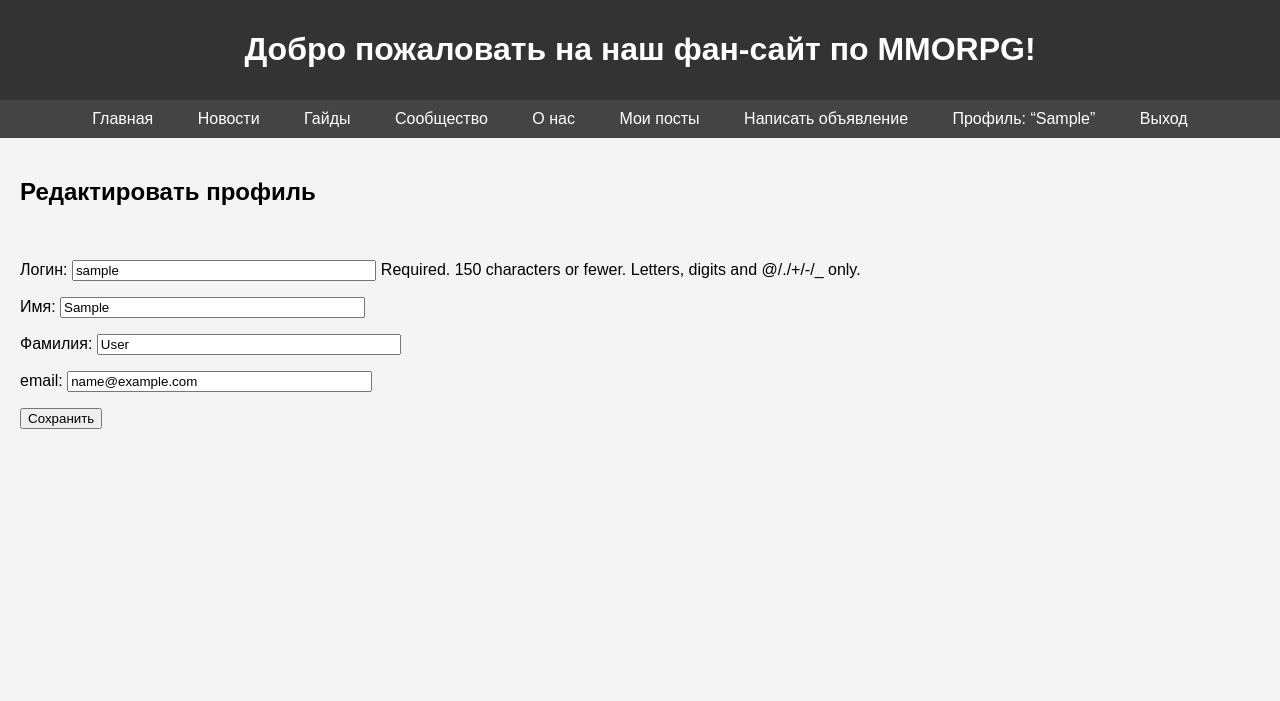
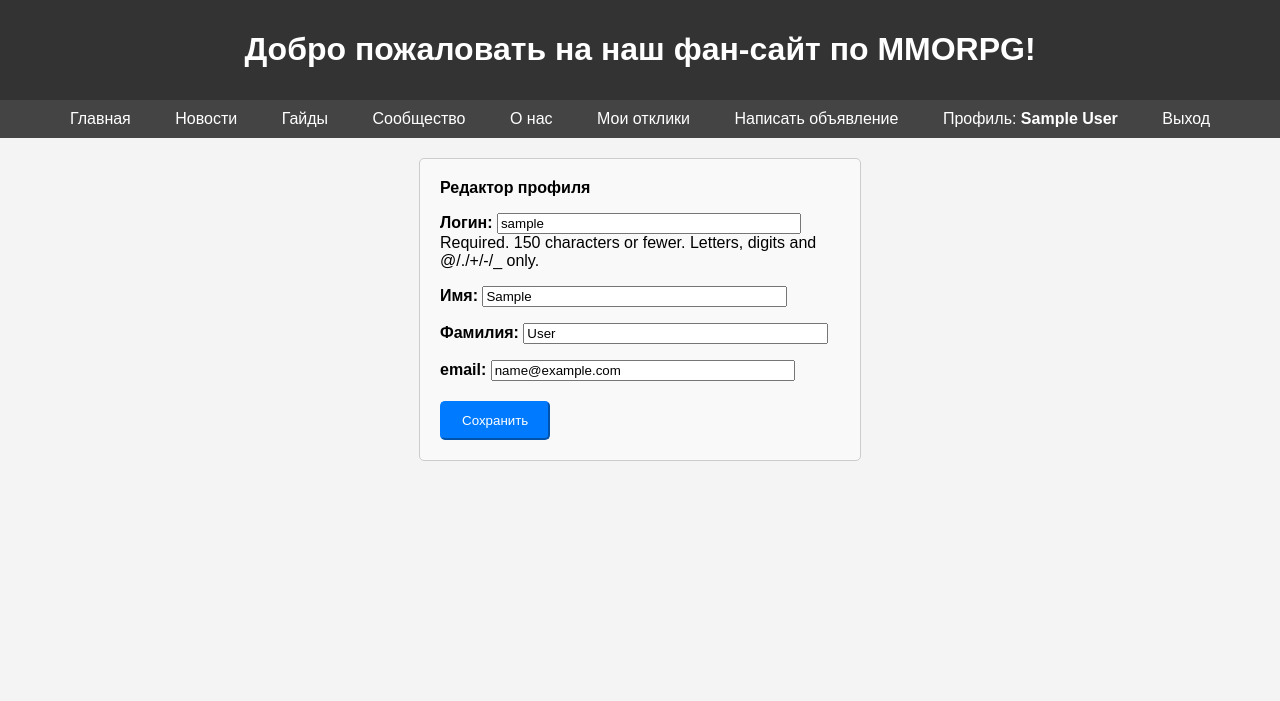
Before and after one commit to SergeyL-1979/SkillFactory_FPW-155_new, a Django app: page /account/edit/1/ in a window 1280 px wide. Shown: the top 701 px of the page. Run offline with Django 4.2, Linux system fonts and the light colour scheme; the visitor is signed in with stand-in values (Sample User, id 1); data comes from the database, SQL or seed files in the repository; some libraries are stand-ins or nearby versions.

Commit message:
Небольшие корректировки

```diff
--- a/templates/base.html
+++ b/templates/base.html
@@ -97,9 +97,9 @@
         <a class="nav-link" href="">Сообщество</a>
         <a href="">О нас</a>
         {% if request.user.is_authenticated %}
-        <a class="nav-link" href="">Мои посты</a>
+        <a class="nav-link" href="{% url 'fan_board:private_page' %}"> Мои отклики </a>
         <a class="nav-link" href="{% url 'fan_board:ads_create' %}"> Написать объявление </a>
-        <a class="nav-link" href="{% url 'users:profile' %}"> Профиль: <q>{{ user.first_name }}</q> </a>
+        <a class="nav-link" href="{% url 'users:profile' %}"> Профиль: <strong>{{ user.get_full_name }}</strong> </a>
         <a class="nav-link" href="{% url 'users:logout' %}"> Выход </a>
         {% else %}
         <a class="nav-link" href="{% url 'users:login' %}"> Вход </a>
--- a/users/templates/users/edit_profile.html
+++ b/users/templates/users/edit_profile.html
@@ -21,12 +21,48 @@
 {% block content %}
 
     <div style="text-align:left" class="col-md-5">
-        <h2>Редактировать профиль</h2><br>
-        <form method="POST" enctype="multipart/form-data">
+        <form method="POST" enctype="multipart/form-data" class="custom-form">
             {% csrf_token %}
-            {{ form.as_p }}
-            <input type="submit" class="btn btn-primary btn-block" value="Сохранить">
+            <div class="form-group">
+                <label for="id_field1">Редактор профиля</label>
+                {{ form.as_p }}
+            </div>
+            <button type="submit" class="btn btn-primary btn-block">Сохранить</button>
         </form>
     </div>
+    <style>
+        .custom-form {
+            max-width: 400px; /* Максимальная ширина формы */
+            margin: 0 auto; /* Центрирование формы */
+            padding: 20px; /* Внутренний отступ формы */
+            border: 1px solid #ccc; /* Граница формы */
+            border-radius: 5px; /* Скругление углов формы */
+            background-color: #f9f9f9; /* Цвет фона формы */
+        }
 
+        .form-group {
+            margin-bottom: 20px; /* Отступ между группами полей */
+        }
+
+        label {
+            font-weight: bold; /* Жирный текст для меток полей */
+        }
+
+        .btn {
+            padding: 10px 20px; /* Отступы кнопки */
+            border-radius: 5px; /* Скругление углов кнопки */
+            cursor: pointer; /* Изменение курсора при наведении */
+        }
+
+        .btn-primary {
+            background-color: #007bff; /* Цвет фона кнопки */
+            border-color: #007bff; /* Цвет границы кнопки */
+            color: #fff; /* Цвет текста кнопки */
+        }
+
+        .btn-primary:hover {
+            background-color: #0056b3; /* Цвет фона кнопки при наведении */
+            border-color: #0056b3; /* Цвет границы кнопки при наведении */
+        }
+    </style>
 {% endblock content %}
```
Also changed, not shown: users/templates/users/profile.html (+15 -3 lines), fan_board/filters.py (added).
